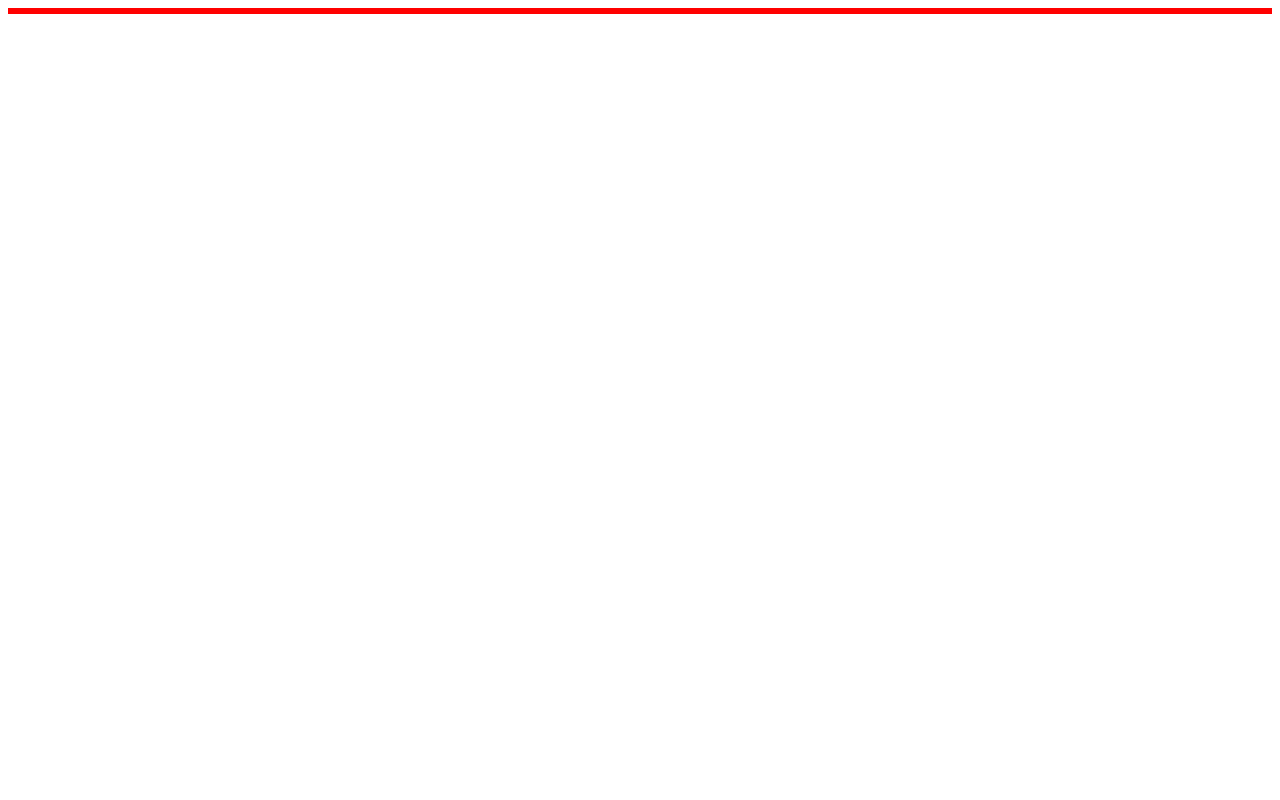
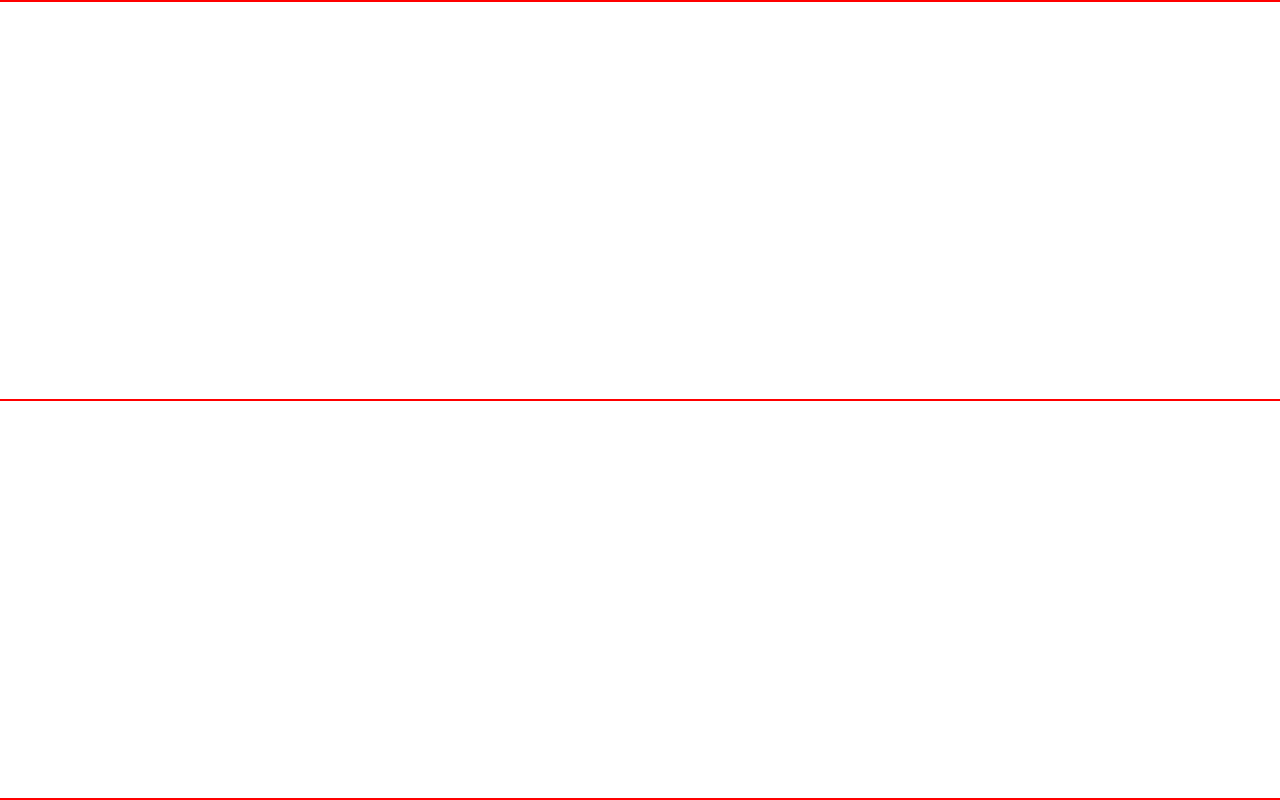
Before and after one commit to KirGorbunov/rsschool-cv, a plain HTML site: page index.html in a window 1280 px wide. Drawn offline with Linux system fonts and the light colour scheme.

Commit message:
fix: footer shift down

```diff
--- a/style.css
+++ b/style.css
@@ -1,5 +1,13 @@
 * {
     box-sizing: border-box;
+  }
+
+  body {
+    min-height: 100vh;
+    margin: 0; padding: 0;
+    display: flex;
+    flex-direction: column;
+    justify-content: space-between;
   }
 
 .header {
```
